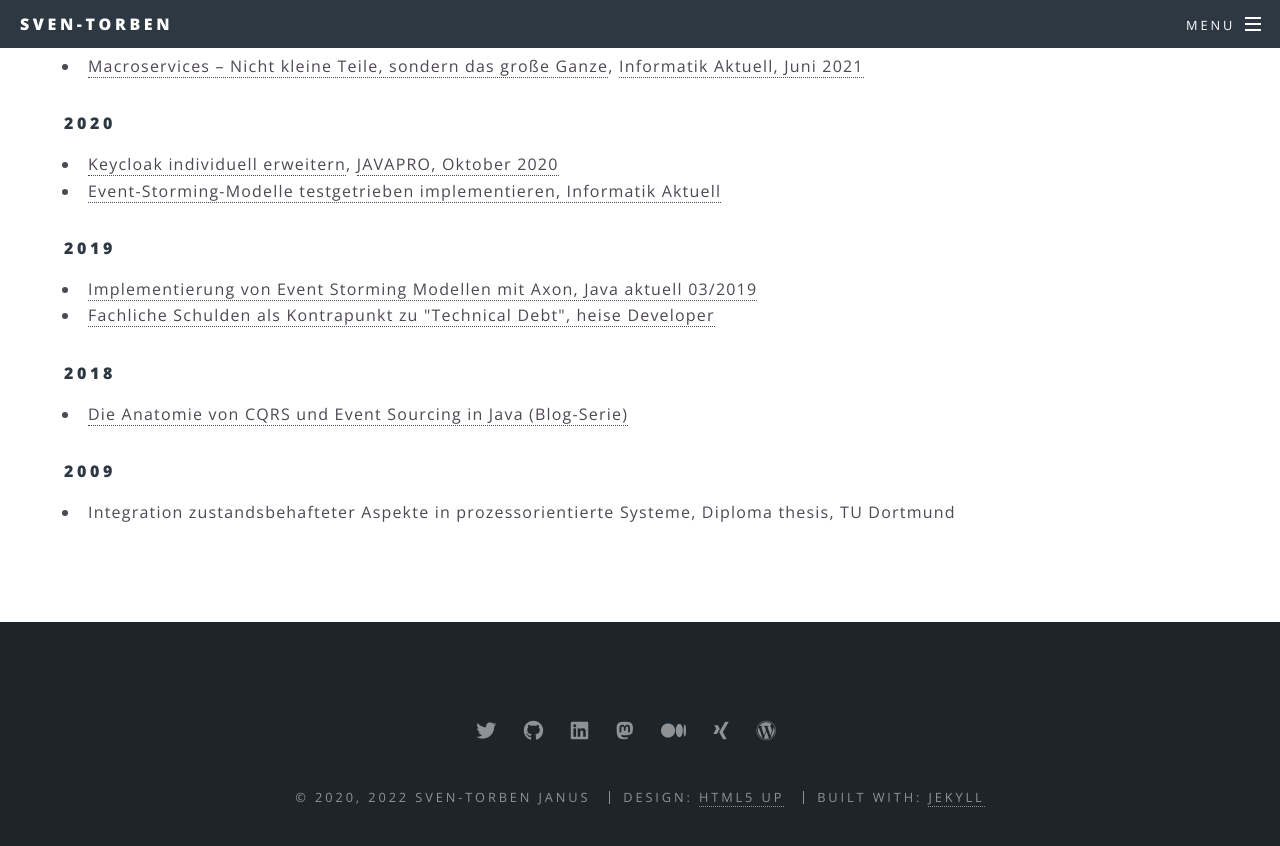
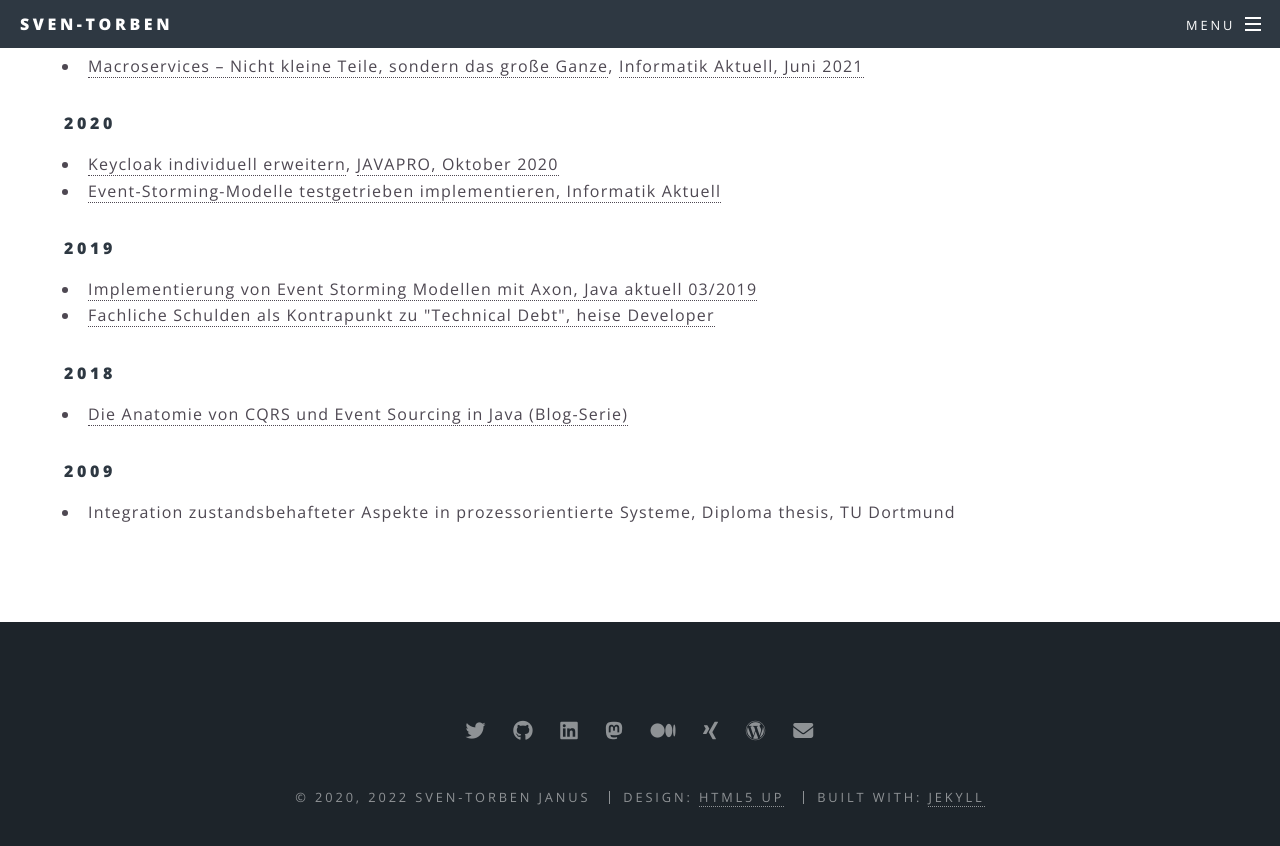
Before and after one commit to sventorben/sventorben.de, a Jekyll site: the page built from publications.html, in a window 1280 px wide and 900 px high, scrolled down 684 px. Shown: the top 846 px of the window. Built offline with Jekyll 4.4.1, drawn with Linux system fonts in a browser that asks for light colours.

Commit message:
Fix email icon

```diff
--- a/_includes/footer.html
+++ b/_includes/footer.html
@@ -4,7 +4,7 @@
     {% for socloc in site.social %}
     {% if socloc[1] %}
     {% if socloc[0] == 'email' %}
-    <li><a target="_blank" href="{{ socloc[1] }}" class="icon fa-envelope-o"
+    <li><a target="_blank" href="{{ socloc[1] }}" class="icon fa-envelope"
            ><span class="label">E-mail</span></a></li>
     {% else %}
     <li><a rel="me" target="_blank" href="{{ socloc[1] }}" class="icon fa-{{ socloc[0] }}"
```
